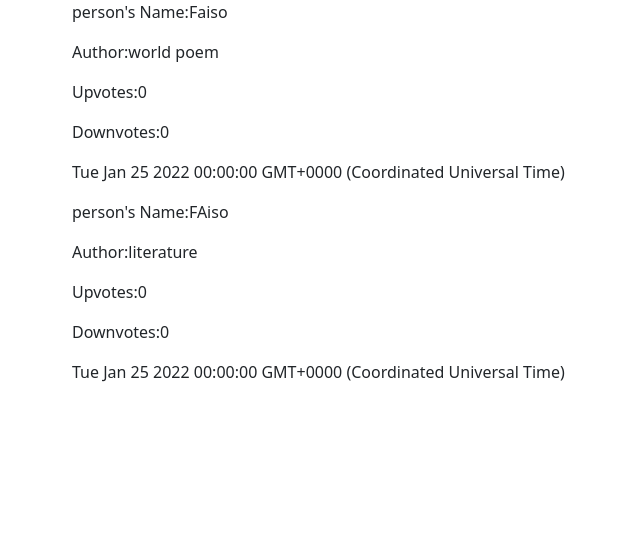
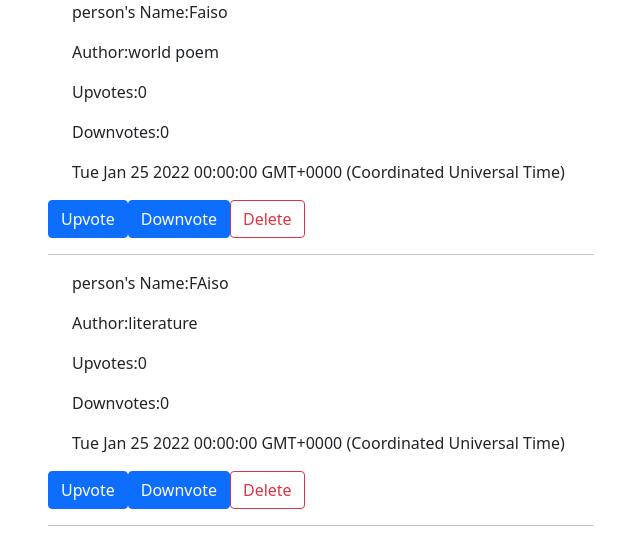
Before and after one commit to faisoabdirisak/Quotes, an Angular app: page / in a window 1280 px wide. Shown: the top 548 px of the page, without its empty margins (34-674 px from the left). Built offline with nearby package versions, Linux system fonts and the light colour scheme.

Commit message:
it will add buttons

```diff
--- a/src/app/quote/quote.component.html
+++ b/src/app/quote/quote.component.html
@@ -4,7 +4,13 @@
           <div  *ngFor="let quote of quotes; let i=index">
 
             <app-quote-detail [quote]="quote"></app-quote-detail>
+
+            <button class="btn btn-primary" (click)="upvote(i)">Upvote</button>
+            <button class="btn btn-primary" (click)="downvote(i)">Downvote</button>
+            <button class="btn btn-outline-danger" (click)="delQoute(i)">Delete</button>
+            <hr>
   </div>
   </div>
+
   </div>
   </div>
--- a/src/app/quote/quote.component.ts
+++ b/src/app/quote/quote.component.ts
@@ -11,6 +11,17 @@ export class QuoteComponent implements OnInit {
     new Quote("Faiso","world poem","Baba Told us", new Date(2021,12,25)),
     new Quote("FAiso","literature","loves Forever", new Date(2021,12, 25))
   ];
+
+
+  upvote(i: any){
+    this.quotes[i].upvotes+=1
+}
+downvote(i:any){
+  this.quotes[i].downvotes+=1
+}
+delQoute(i: number){
+  this.quotes.splice(i, 1)
+}
   constructor() { }
 
   ngOnInit(): void {
```
